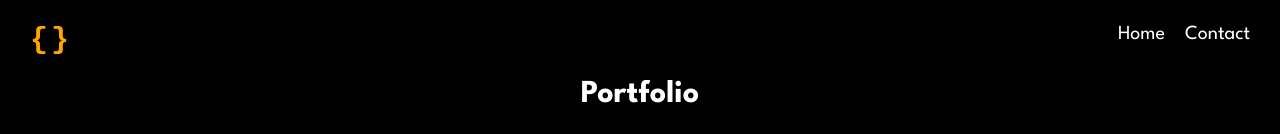
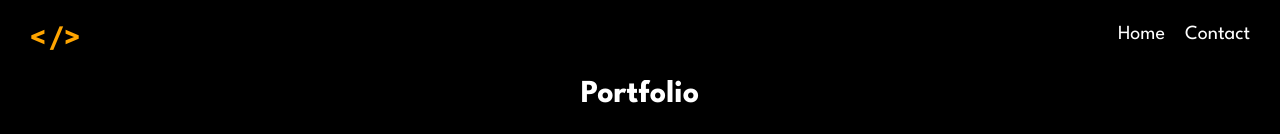
Before and after one commit to guillote87/portfolio, a React (Create React App) app: page /portfolio/nextjs in a window 1280 px wide. Shown: the top 134 px of the page. Built offline with nearby package versions, Linux system fonts and the light colour scheme.

Commit message:
Logo Animacion

```diff
--- a/src/components/Navbar/Navbar.css
+++ b/src/components/Navbar/Navbar.css
@@ -67,7 +67,6 @@ a {
     color: orange;
     font-size: 30px;
     font-weight: bold;
-    font-family: monospace;
 }
 
 .title .span1 {
@@ -82,7 +81,6 @@ a {
         color: orange;
         font-size: 30px;
         font-weight: bold;
-        font-family: monospace;
         letter-spacing: 3px;
         cursor: pointer
     }
@@ -96,11 +94,11 @@ a {
     }
 
     .span1::before {
-        content: '{';
+        content: '<';
     }
 
     .span2::after {
-        content: '}';
+        content: '/>';
     }
 
     .title:hover .span1 {
```
